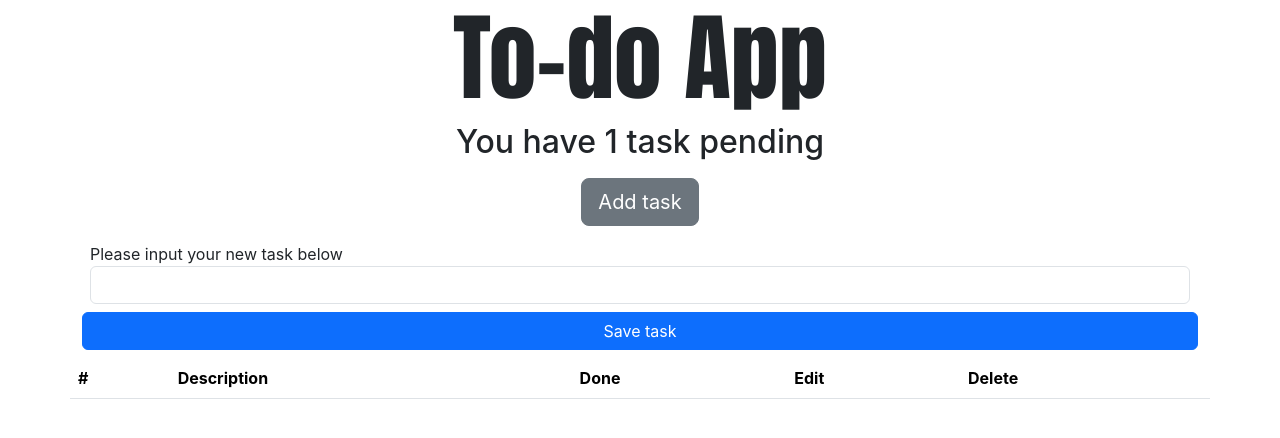
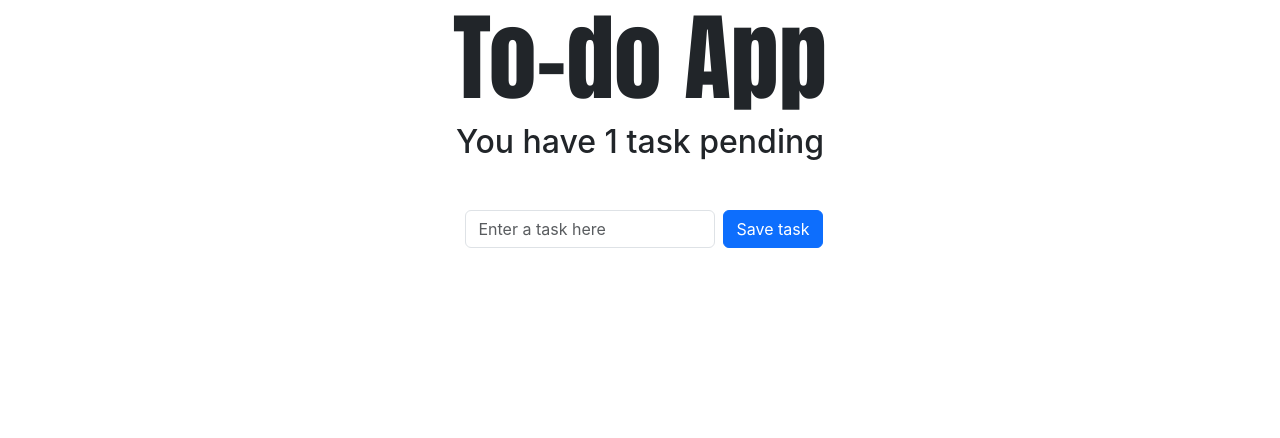
Before and after one commit to Jkumar0208/to-do-app, a React (Create React App) app: page / in a window 1280 px wide. Shown: the top 438 px of the page. Built offline with nearby package versions, Linux system fonts and the light colour scheme.

Commit message:
user input is adding on the screen as a todo list

```diff
--- a/package.json
+++ b/package.json
@@ -3,6 +3,9 @@
   "version": "0.1.0",
   "private": true,
   "dependencies": {
+    "@fortawesome/fontawesome-svg-core": "^6.2.1",
+    "@fortawesome/free-solid-svg-icons": "^6.2.1",
+    "@fortawesome/react-fontawesome": "^0.2.0",
     "@testing-library/jest-dom": "^5.16.5",
     "@testing-library/react": "^13.4.0",
     "@testing-library/user-event": "^13.5.0",
--- a/public/index.html
+++ b/public/index.html
@@ -27,6 +27,9 @@
   <link href="https://cdn.jsdelivr.net/npm/bootstrap@5.3.0-alpha1/dist/css/bootstrap.min.css" rel="stylesheet"
     integrity="sha384-GLhlTQ8iRABdZLl6O3oVMWSktQOp6b7In1Zl3/Jr59b6EGGoI1aFkw7cmDA6j6gD" crossorigin="anonymous">
 
+  <!--FontAwesome Kit-->
+  <script src="https://example.com/fontawesome/v5.15.4/js/all.js" data-mutate-approach="sync"></script>
+
   <title>React App</title>
 </head>
 
--- a/src/App.css
+++ b/src/App.css
@@ -9,3 +9,13 @@
   font-size: 0.8em;
   font-weight: bold;
 }
+
+.form-control {
+  width: 250px;
+}
+
+.input-field {
+  display: flex;
+  align-items: center;
+  justify-content: center;
+}
--- a/src/App.js
+++ b/src/App.js
@@ -1,8 +1,18 @@
+import { useState } from "react";
 import './App.css';
 import TaskList from "./components/TaskList";
 import NewTask from "./components/NewTask";
 
 function App() {
+
+  const [input, setInput] = useState([]);
+
+  function addItem(inputText) {
+    setInput(prevItems => {
+      return [...prevItems, inputText];
+    });
+  }
+
   return (
     <div className="container">
       <div className="row justify-content-center">
@@ -17,14 +27,19 @@ function App() {
           </h2>
         </div>
         <div className="col-12 text-center m-2">
-          <button
-            className="btn btn-secondary btn-lg"
-          >
-            Add task
-          </button>
+
         </div>
-        <NewTask />
-        <TaskList />
+        <NewTask onAdd={addItem} />
+        {input.map((todoItem, index) => {
+          return (
+            <TaskList
+              key={index}
+              id={index}
+              text={todoItem}
+            />
+          );
+        })}
+
       </div>
     </div>
   );
--- a/src/components/NewTask.js
+++ b/src/components/NewTask.js
@@ -1,20 +1,40 @@
+import { useState } from "react";
+import '../App.css';
 
+function Newtask(props) {
 
-const Newtask = () => {
+    const [inputText, setInputText] = useState("");
+
+    function handlechange(event) {
+        const newValue = event.target.value;
+        setInputText(newValue);
+    }
+
+    function submitTask(event) {
+        props.onAdd(inputText);
+        setInputText("");
+        event.preventDefault();
+    }
+
     return (
-        <form style={{ display: "flex", flexDirection: "column" }}>
+
+        <form className="col row-cols-lg-auto g-3 d-flex justify-content-center align-items-center mb-4 pb-2">
             <div className="form-group m-2">
-                <label htmlFor="taskInput">Please input your new task below</label>
+                {/* <label htmlFor="taskInput">Please input your new task below</label> */}
                 <input
                     type="text"
                     className="form-control"
                     id="taskInput"
-                    aria-describedby="newTaskInput"
+                    placeholder="Enter a task here"
+                    value={inputText}
+                    onChange={handlechange}
                 />
             </div>
-            <button type="submit" className="btn btn-primary">
-                Save task
-            </button>
+            <div>
+                <button type="submit" className="btn btn-primary" onClick={submitTask}>
+                    Save task
+                </button>
+            </div>
         </form>
     );
 }
--- a/src/components/TaskList.js
+++ b/src/components/TaskList.js
@@ -1,18 +1,36 @@
+import { FontAwesomeIcon } from "@fortawesome/react-fontawesome";
+import { faTrash } from "@fortawesome/free-solid-svg-icons";
+import '../App.css';
 
+const TaskList = (props) => {
 
-const TaskList = () => {
     return (
-        <table className="table m-2">
-            <thead className="thead-dark">
-                <tr>
-                    <th scope="col">#</th>
-                    <th scope="col">Description</th>
-                    <th scope="col">Done</th>
-                    <th scope="col">Edit</th>
-                    <th scope="col">Delete</th>
-                </tr>
-            </thead>
-        </table>
+        <div className="card w-75 mb-3">
+            <div className="">
+                <div className="form">
+                    <ul class="list-group mb-0">
+                        <li
+                            class="list-group-item d-flex justify-content-between align-items-center border-start-0 border-top-0 border-end-0 border-bottom-0 rounded-0 mb-2">
+                            <div class="d-flex align-items-center">
+                                <input class="form-check-input me-2" type="checkbox" value="" aria-label="..." />
+                                {props.text}
+                            </div>
+                            <button type="submit" class="btn btn-light ">
+                                <FontAwesomeIcon icon={faTrash} />
+                            </button>
+                        </li>
+                    </ul>
+                    {/* <input className="form-check-input" style={{ marginTop: "10px" }} type="checkbox" value="" id="flexCheckDefault" />
+
+                    <span style={{ marginLeft: "20px" }}>{props.text}</span>
+
+                    <button type="submit" class="btn btn-light ">
+                        <FontAwesomeIcon icon={faTrash} />
+                    </button> */}
+
+                </div>
+            </div>
+        </div>
     );
 }
 
--- a/src/index.js
+++ b/src/index.js
@@ -6,9 +6,9 @@ import reportWebVitals from './reportWebVitals';
 
 const root = ReactDOM.createRoot(document.getElementById('root'));
 root.render(
-  <React.StrictMode>
-    <App />
-  </React.StrictMode>
+  //<React.StrictMode>
+  <App />
+  //</React.StrictMode>
 );
 
 // If you want to start measuring performance in your app, pass a function
```
Also changed, not shown: 1 other file (tests, documents, lock files or other folders).
